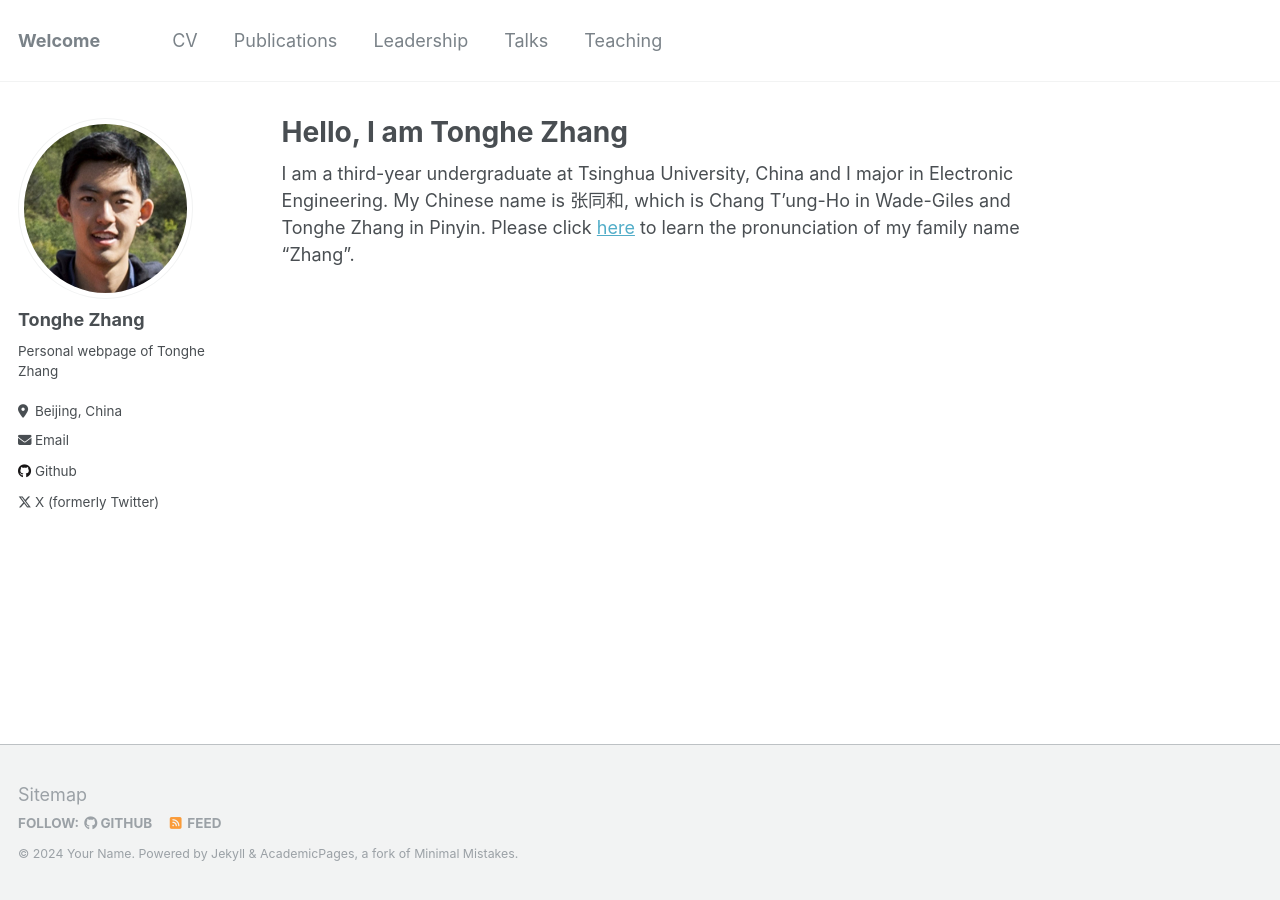
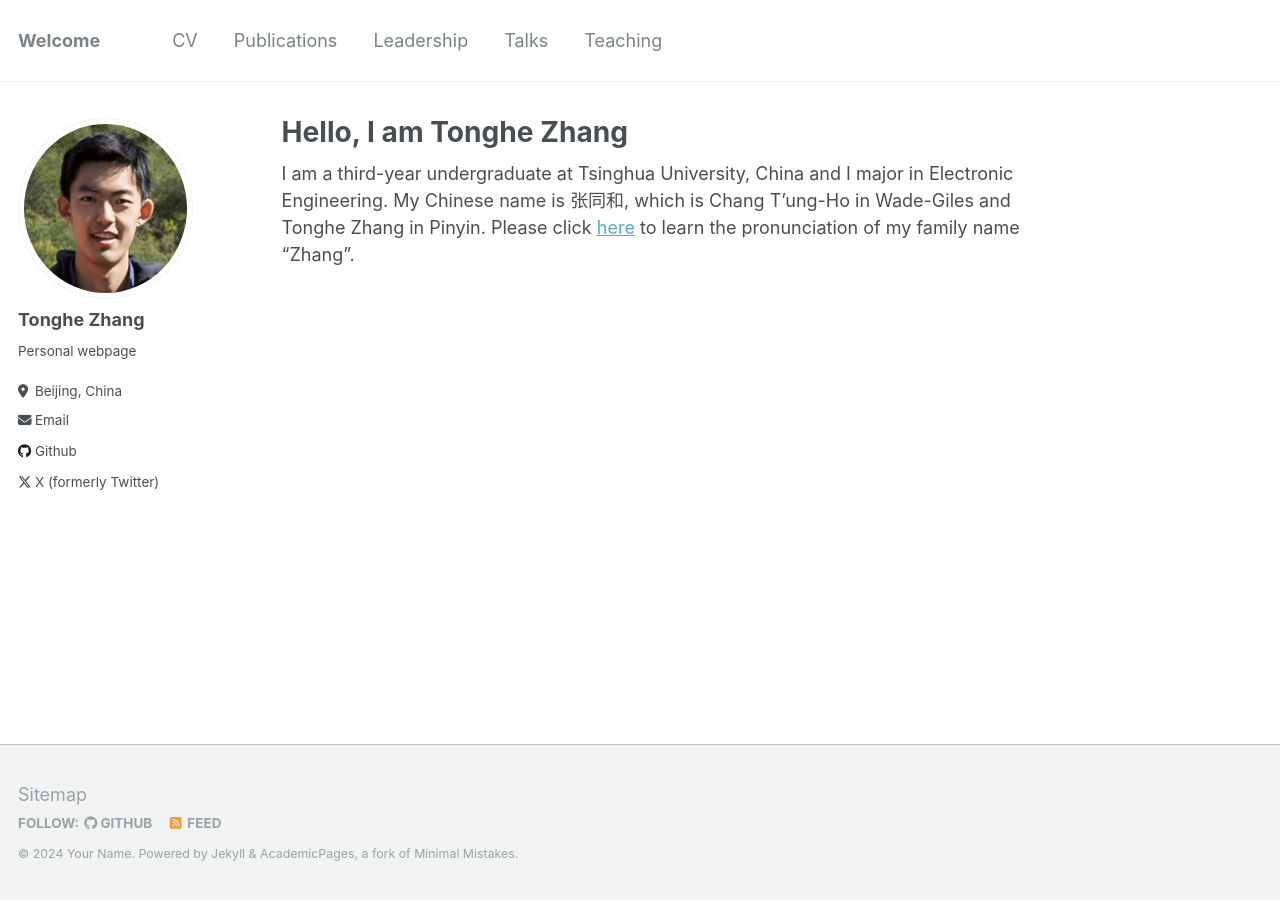
Before and after one commit to Tonghe-Zhang/Tonghe-Zhang.github.io, a Jekyll site: the page built from _pages/about.md, in a window 1280 px wide. Built offline with Jekyll 4.4.1, drawn with Linux system fonts in a browser that asks for light colours.

Commit message:
Update _config.yml

```diff
--- a/_config.yml
+++ b/_config.yml
@@ -24,7 +24,7 @@ author:
   avatar           : "TongheZhangPhoto.jpg"
   name             : "Tonghe Zhang"
   pronouns         : # example: "she/her"
-  bio              : "Personal webpage of Tonghe Zhang"
+  bio              : "Personal webpage"
   affiliation      : Department of Electronic Engineer, Tsinghua University
   location         : Beijing, China
   #ur              : # URL
```
